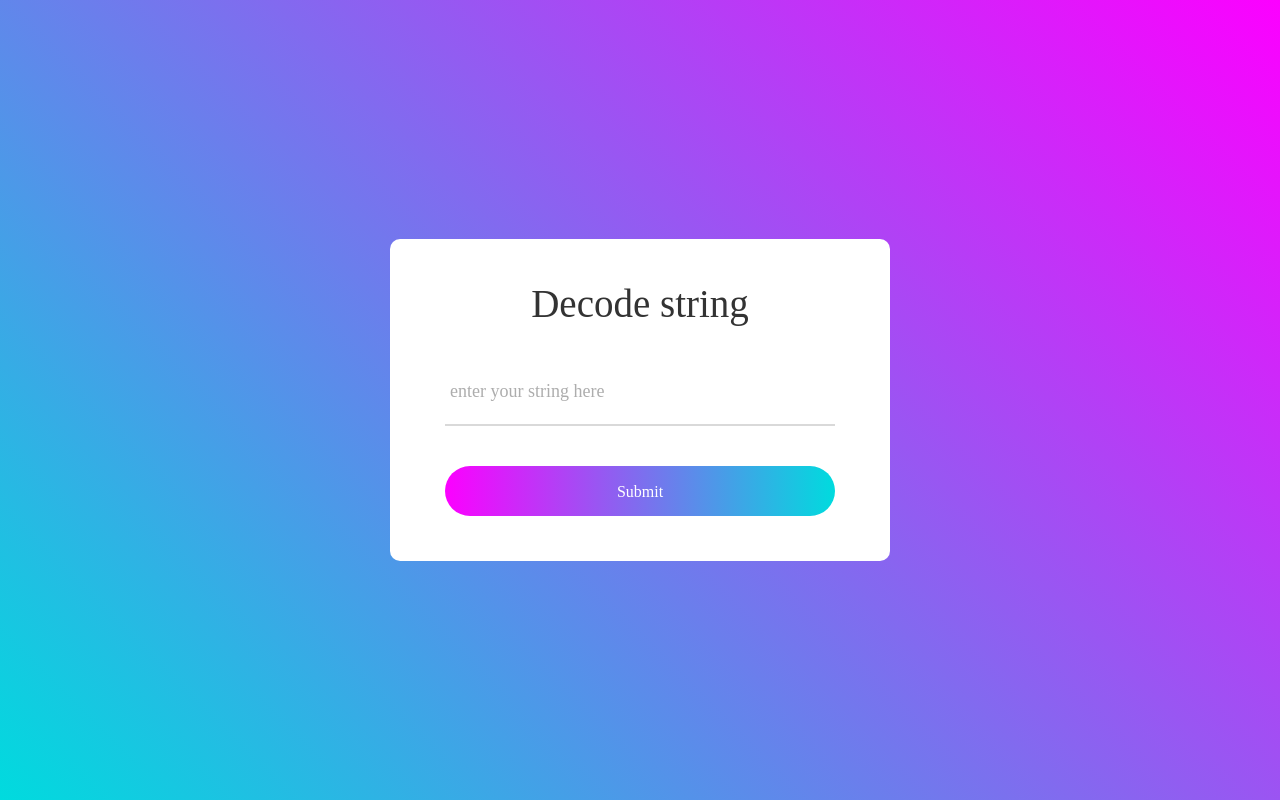
After one commit to dergudzon/robonomics-smarthome, a FastAPI app: template app/templates/decoding.html in a window 1280 px wide. The commit adds this page. Run offline with FastAPI, Linux system fonts and the light colour scheme; the template is opened without the code that fills it, so the values that code supplies are empty.

Commit message:
upd structure

```diff
--- a/app/main.py
+++ b/app/main.py
@@ -18,11 +18,17 @@ app = FastAPI()
 app.mount("/static", StaticFiles(directory="static"), name="static")
 templates = Jinja2Templates(directory="templates")
 
+@app.get("/", response_class=HTMLResponse)
+async def datalog_update(request: Request):
+    return templates.TemplateResponse("main.html", {"request": request})
 
-@app.get("/data", response_class=HTMLResponse)
-async def get_webpage(request: Request):
-    result = "Eneter your string"
-    return templates.TemplateResponse("form.html", {"request": request, 'result': result})
+@app.get("/decoding", response_class=HTMLResponse)
+async def datalog_update(request: Request):
+    return templates.TemplateResponse("decoding.html", {"request": request})
+
+@app.get("/send-datalog", response_class=HTMLResponse)
+async def datalog_update(request: Request):
+    return templates.TemplateResponse("send-datalog.html", {"request": request})
 
 @app.post("/decoded")
 async def str_decoding(request: Request, data: str = Form(...)):
@@ -38,10 +44,6 @@ async def str_decoding(request: Request, data: str = Form(...)):
     except Exception as e:
         return f"error occured: {e}"
     return decrypted
-
-@app.get("/", response_class=HTMLResponse)
-async def datalog_update(request: Request):
-    return templates.TemplateResponse("main.html", {"request": request})
 
 @app.get("/datalog")
 async def get_data_datalog():
@@ -61,6 +63,7 @@ async def get_data_datalog():
 @app.post("/updated")
 async def send_to_datalog(request: Request, data: str = Form(...)):
     print(data)
+    return "hello"
     mnemonic = KEYS["seed"]
     interface = RI.RobonomicsInterface(seed=mnemonic)
     kp = Keypair.create_from_mnemonic(mnemonic, ss58_format=32)
@@ -71,5 +74,3 @@ async def send_to_datalog(request: Request, data: str = Form(...)):
     print(encrypted)
     decrypted = box.decrypt(encrypted)
     print(decrypted)
-
-    return "hello"
--- /dev/null
+++ b/app/templates/decoding.html
@@ -0,0 +1,36 @@
+<!DOCTYPE html>
+<html lang="en">
+<head>
+	<title>Decoder</title>
+	<meta charset="UTF-8">
+	<meta name="viewport" content="width=device-width, initial-scale=1">
+	<link rel="stylesheet" type="text/css" href="../static/css/main.css">
+</head>
+<body>
+	<div class="container-contact100">
+		<div class="wrap-contact100">
+			<form class="contact100-form validate-form" action=http://127.0.0.1:8000\decoded method="POST">
+				<span class="contact100-form-title">
+					Decode string
+				</span>
+
+				<div class="wrap-input100 validate-input" data-validate="String is required">
+					<input class="input100" type="text" name="data" placeholder="enter your string here">
+					<span class="focus-input100"></span>
+				</div>
+
+				<div class="container-contact100-form-btn">
+					<div class="wrap-contact100-form-btn">
+						<div class="contact100-form-bgbtn"></div>
+							<button class="contact100-form-btn" type="submit">
+								<span>
+								Submit
+								</span>
+							</button>
+					</div>
+				</div>
+			</form>
+		</div>
+	</div>
+</body>
+</html>
--- a/app/templates/main.html
+++ b/app/templates/main.html
@@ -22,7 +22,7 @@
 					</div>
 				</div>
 			</form>
-			<form class="contact100-form validate-form" action=http://127.0.0.1:8000\data method="GET">
+			<form class="contact100-form validate-form" action=http://127.0.0.1:8000\send-datalog method="GET">
 
 				<div class="container-contact100-form-btn">
 					<div class="wrap-contact100-form-btn">
@@ -35,7 +35,7 @@
 					</div>
 				</div>
 			</form>
-			<form class="contact100-form validate-form" action=http://127.0.0.1:8000\data method="GET">
+			<form class="contact100-form validate-form" action=http://127.0.0.1:8000\decoding method="GET">
 				<div class="container-contact100-form-btn">
 					<div class="wrap-contact100-form-btn">
 						<div class="contact100-form-bgbtn"></div>
```
Also changed, not shown: app/templates/send-datalog.html (added, +36 -0 lines).
